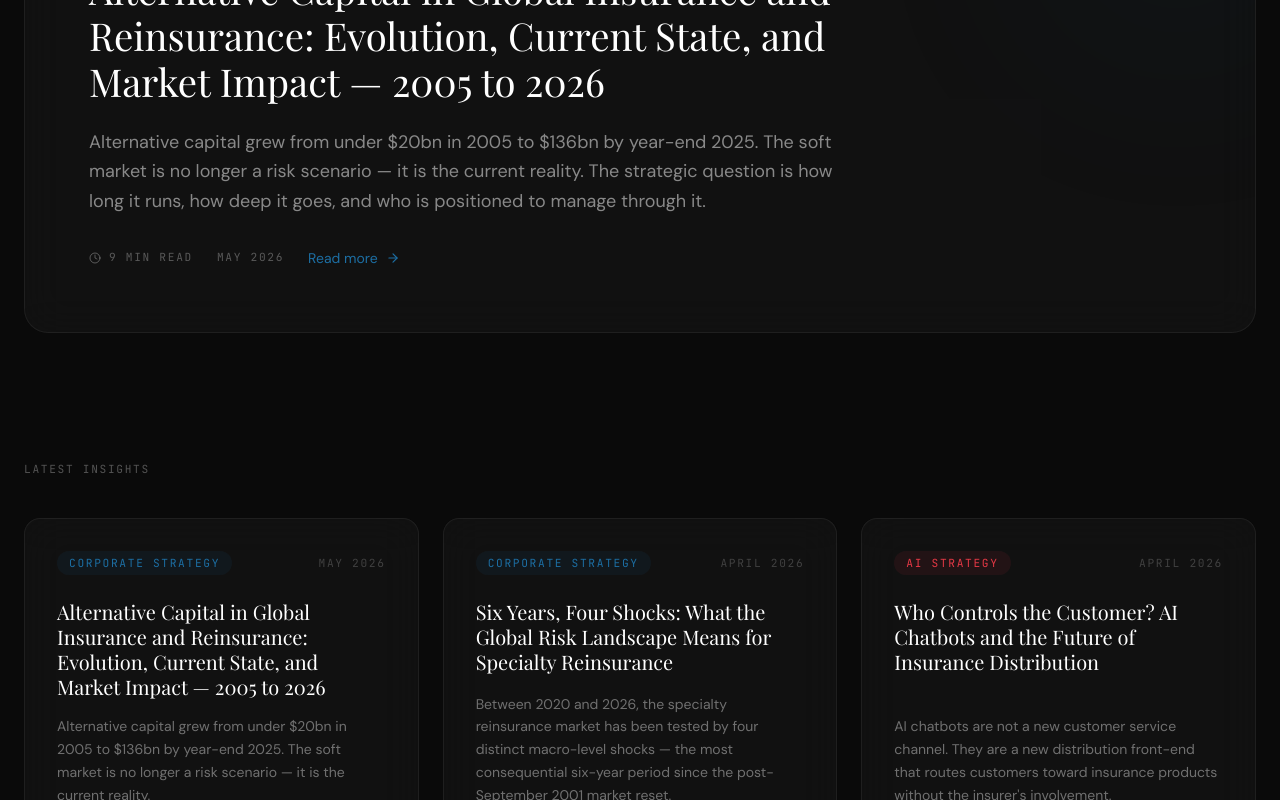
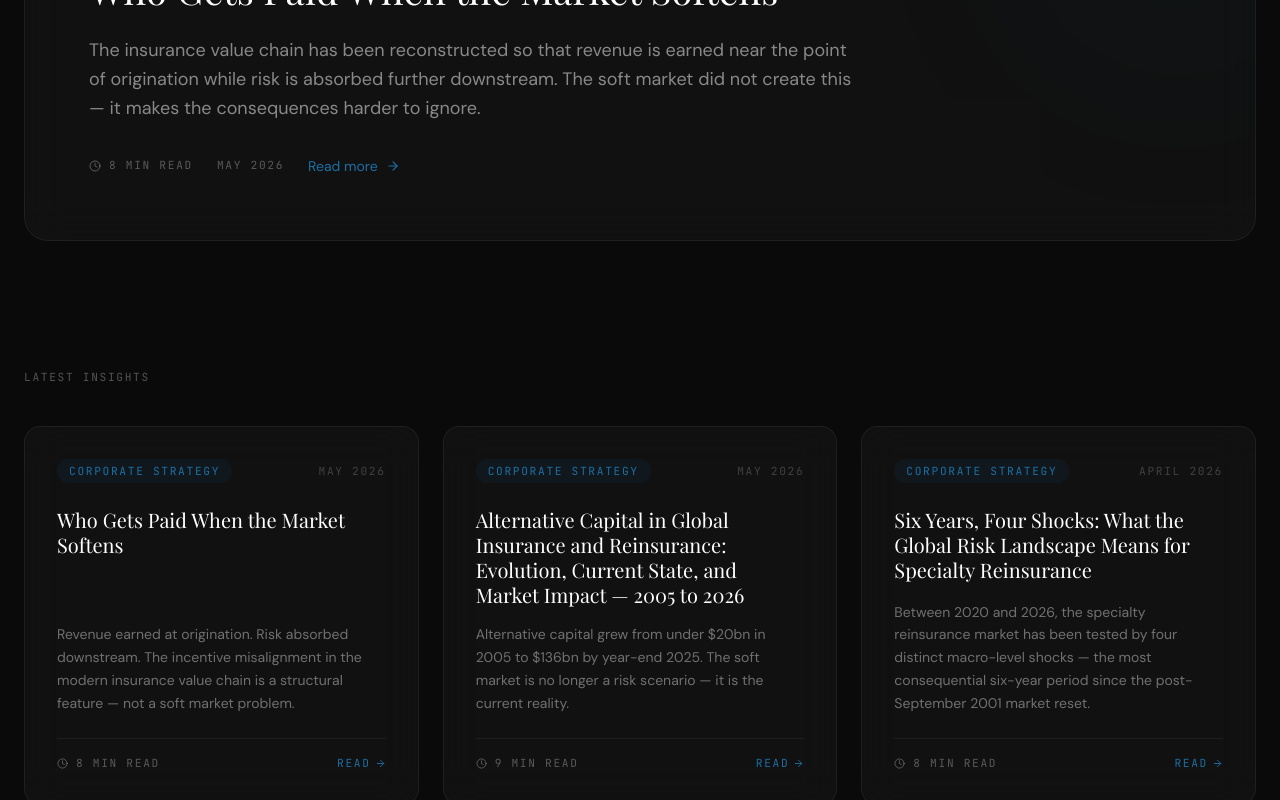
Before and after one commit to parulkgreen-design/eudaimon-consulting, a Next.js app: page /insights in a window 1280 px wide. Shown: the part 1100-1900 px from the top of the page. Built offline with nearby package versions, Linux system fonts and the light colour scheme; a web font is replaced by a local one.

Commit message:
Update page.tsx

```diff
--- a/app/insights/page.tsx
+++ b/app/insights/page.tsx
@@ -5,15 +5,25 @@ import AnimatedSection from "@/components/AnimatedSection";
 const featured = {
   tag: "Corporate Strategy",
   color: "#1D6FA4",
-  title: "Alternative Capital in Global Insurance and Reinsurance: Evolution, Current State, and Market Impact — 2005 to 2026",
+  title: "Who Gets Paid When the Market Softens",
   excerpt:
-    "Alternative capital grew from under $20bn in 2005 to $136bn by year-end 2025. The soft market is no longer a risk scenario — it is the current reality. The strategic question is how long it runs, how deep it goes, and who is positioned to manage through it.",
-  readTime: "9 min read",
+    "The insurance value chain has been reconstructed so that revenue is earned near the point of origination while risk is absorbed further downstream. The soft market did not create this — it makes the consequences harder to ignore.",
+  readTime: "8 min read",
   date: "May 2026",
-  href: "/insights/alternative-capital",
+  href: "/insights/insurance-value-chain-incentives",
 };
 
 const insights = [
+  {
+    tag: "Corporate Strategy",
+    color: "#1D6FA4",
+    title: "Who Gets Paid When the Market Softens",
+    excerpt:
+      "Revenue earned at origination. Risk absorbed downstream. The incentive misalignment in the modern insurance value chain is a structural feature — not a soft market problem.",
+    readTime: "8 min read",
+    date: "May 2026",
+    href: "/insights/insurance-value-chain-incentives",
+  },
   {
     tag: "Corporate Strategy",
     color: "#1D6FA4",
```
